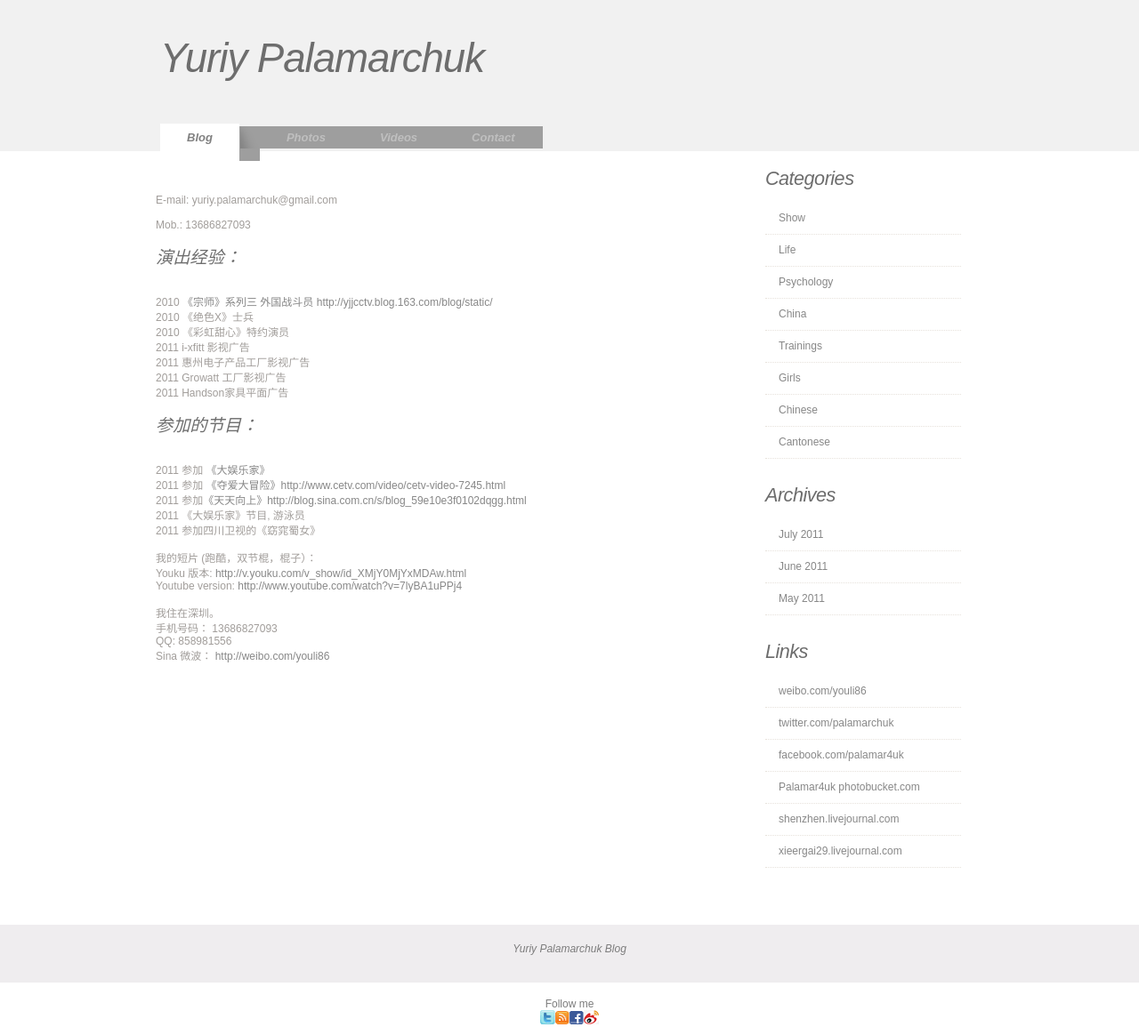
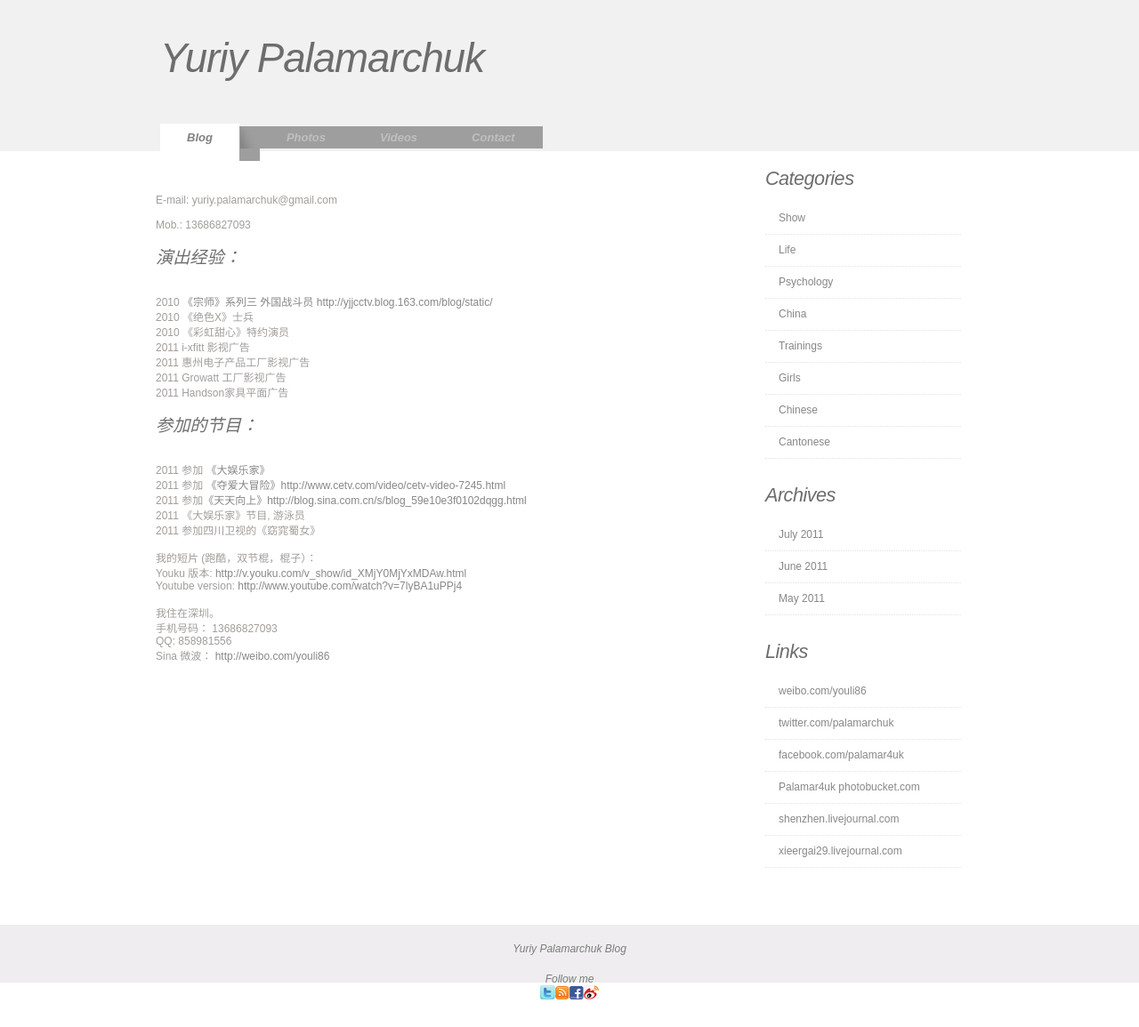
Before and after one commit to iurii/iurii.github.com, a Jekyll site: the page built from about.html, in a window 1280 px wide. Shown: the whole page at 89% size. Built offline with Jekyll 4.4.1, drawn with Linux system fonts in a browser that asks for light colours; after the commit the page ends 1127 px from its top, so only the background shows below that; grey boxes are pictures that could not be loaded.

Commit message:
new icons added in footer

```diff
--- a/_layouts/default.html
+++ b/_layouts/default.html
@@ -176,10 +176,10 @@
 
 </div>
 <div id="footer">
-	<span style="font-size: 24px; font-style: italic;">
-        <p>Yuriy Palamarchuk Blog</p>
+	<span style="font-style: italic;">
+        <p>Yuriy Palamarchuk Blog</p><p>Follow me<br /><img src="images/twitter.png"/><img src="images/atom.png"/><img src="images/facebook.png"/><img src="images/weibo.png" />  </p>
         </span>
-        <span style="padding-left: 400px; font-size: 24px;"><p>Follow me<br /><img src="images/twitter.png"/><img src="images/atom.png"/><img src="images/facebook.png"/><img src="images/weibo.png" />  </p></span>
+
 
 </div>
 <!-- end #footer -->
```
